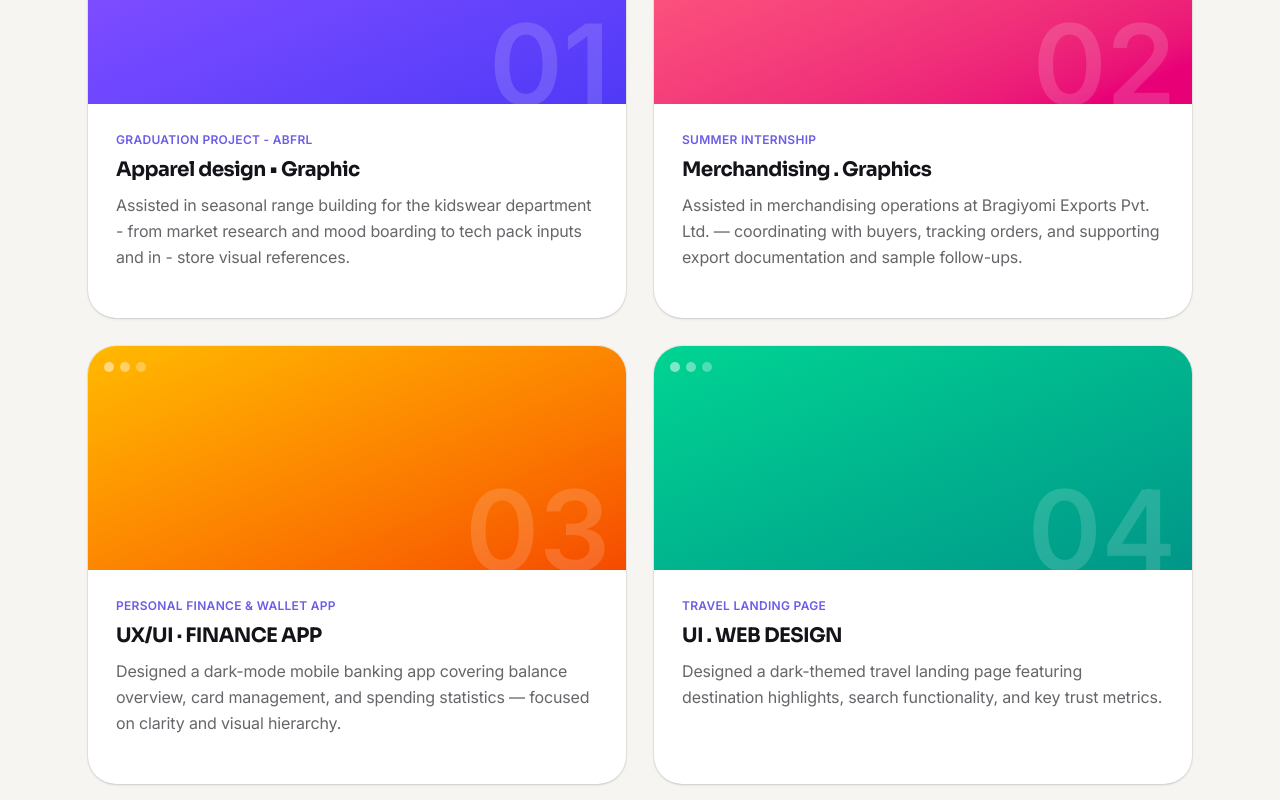
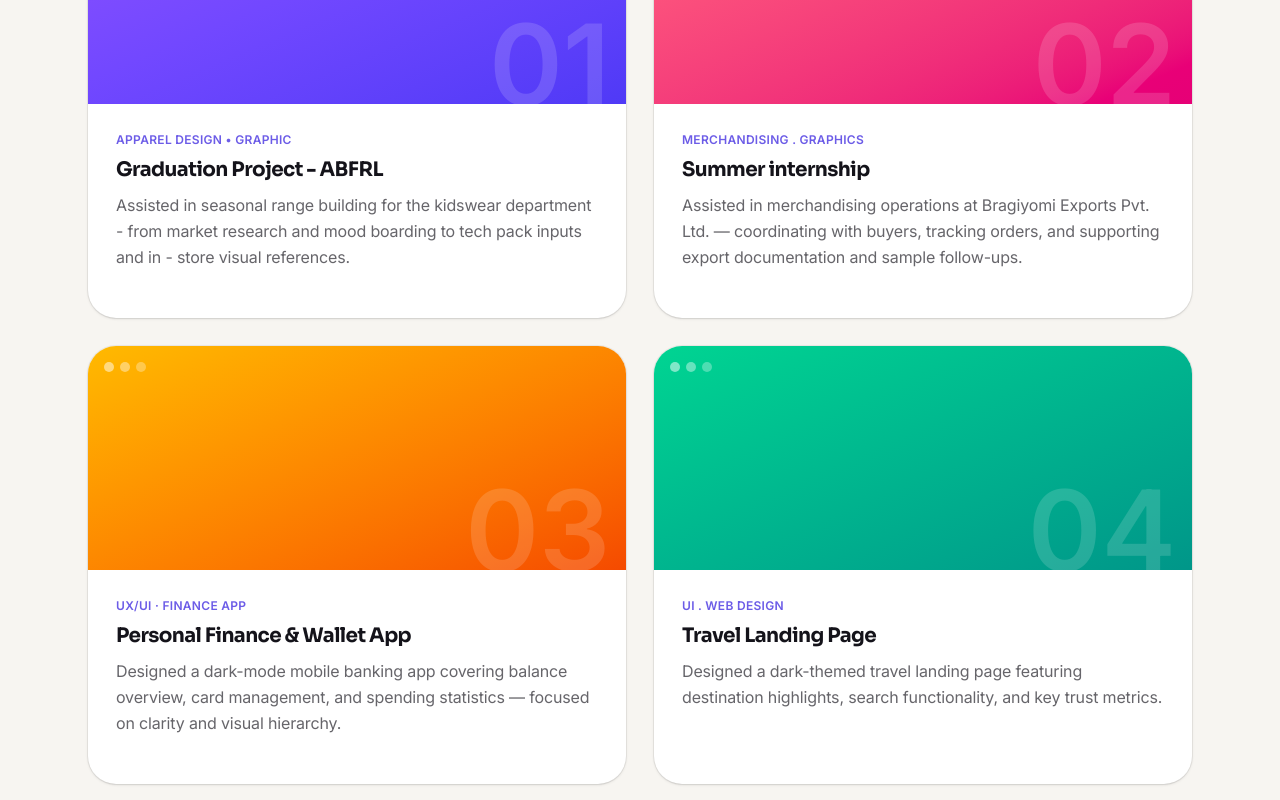
Before and after one commit to BinishB123/ui-ux-portfolio, a React (Vite) app: page / in a window 1280 px wide. Shown: the part 1320-2120 px from the top of the page. Built offline with nearby package versions, Linux system fonts and the light colour scheme.

Commit message:
content change

```diff
--- a/src/components/SocialIcons.jsx
+++ b/src/components/SocialIcons.jsx
@@ -3,20 +3,9 @@
  * Each accepts a `size` prop and uses currentColor so it inherits text color.
  */
 
-export const InstagramIcon = ({ size = 18 }) => (
-  <svg
-    width={size}
-    height={size}
-    viewBox="0 0 24 24"
-    fill="none"
-    stroke="currentColor"
-    strokeWidth="2"
-    strokeLinecap="round"
-    strokeLinejoin="round"
-  >
-    <rect x="2" y="2" width="20" height="20" rx="5" />
-    <circle cx="12" cy="12" r="4" />
-    <circle cx="17.5" cy="6.5" r="1" fill="currentColor" stroke="none" />
+export const InstagramIcon = ({ size = 17 }) => (
+   <svg width={size} height={size} viewBox="0 0 16 16" fill="currentColor">
+    <path d="M4.654 3c.461 0 .887.035 1.278.14.39.07.711.216.996.391.286.176.497.426.641.747.14.32.216.711.216 1.137 0 .496-.106.922-.356 1.242-.215.32-.566.606-.997.817.606.176 1.067.496 1.348.922.281.426.461.957.461 1.563 0 .496-.105.922-.285 1.278a2.317 2.317 0 0 1-.782.887c-.32.215-.711.39-1.137.496a5.329 5.329 0 0 1-1.278.176L0 12.803V3h4.654zm-.285 3.978c.39 0 .71-.105.957-.285.246-.18.355-.497.355-.887 0-.216-.035-.426-.105-.567a.981.981 0 0 0-.32-.355 1.84 1.84 0 0 0-.461-.176c-.176-.035-.356-.035-.567-.035H2.17v2.31h2.2zm.105 4.193c.215 0 .426-.035.606-.07.176-.035.356-.106.496-.216.14-.11.25-.215.356-.39.07-.176.14-.391.14-.641 0-.496-.14-.852-.426-1.102-.285-.215-.676-.32-1.137-.32H2.17v2.734h2.305v.005zM11.978 3.96h4.69v1.13h-4.69V3.96zm.142 8.473c.286.285.711.426 1.278.426.39 0 .746-.106 1.032-.286.285-.215.46-.426.53-.64h1.74c-.286.851-.712 1.457-1.278 1.848-.566.355-1.243.566-2.06.566a4.106 4.106 0 0 1-1.527-.285 2.85 2.85 0 0 1-1.137-.817 3.522 3.522 0 0 1-.711-1.243 5.18 5.18 0 0 1-.25-1.598c0-.567.075-1.102.25-1.563.176-.496.426-.887.747-1.243.32-.355.711-.64 1.137-.816.461-.211.957-.286 1.527-.286.64 0 1.207.106 1.668.391.461.25.852.602 1.137 1.028.32.426.531.957.676 1.527.105.532.14 1.103.105 1.668H12.12c0 .605.211 1.066.531 1.347zm.071-3.232c-.286.25-.426.64-.461 1.137h2.838c-.035-.532-.196-.922-.461-1.172-.265-.25-.602-.376-1.018-.376-.426 0-.747.126-.898.41z" />
   </svg>
 );
 
@@ -25,3 +14,10 @@ export const LinkedInIcon = ({ size = 18 }) => (
     <path d="M19 0h-14c-2.76 0-5 2.24-5 5v14c0 2.76 2.24 5 5 5h14c2.76 0 5-2.24 5-5v-14c0-2.76-2.24-5-5-5zM8 19h-3v-9h3v9zm-1.5-10.28c-.97 0-1.75-.79-1.75-1.75s.78-1.75 1.75-1.75 1.75.79 1.75 1.75-.78 1.75-1.75 1.75zm13.5 10.28h-3v-4.5c0-1.08-.02-2.47-1.5-2.47-1.5 0-1.73 1.17-1.73 2.39v4.58h-3v-9h2.88v1.23h.04c.4-.76 1.38-1.56 2.84-1.56 3.04 0 3.6 2 3.6 4.59v4.74z" />
   </svg>
 );
+
+
+export const BehanceIcon = ({ size = 18 }) => (
+  <svg width={size} height={size} viewBox="0 0 16 16" fill="currentColor">
+    <path d="M4.654 3c.461 0 .887.035 1.278.14.39.07.711.216.996.391.286.176.497.426.641.747.14.32.216.711.216 1.137 0 .496-.106.922-.356 1.242-.215.32-.566.606-.997.817.606.176 1.067.496 1.348.922.281.426.461.957.461 1.563 0 .496-.105.922-.285 1.278a2.317 2.317 0 0 1-.782.887c-.32.215-.711.39-1.137.496a5.329 5.329 0 0 1-1.278.176L0 12.803V3h4.654zm-.285 3.978c.39 0 .71-.105.957-.285.246-.18.355-.497.355-.887 0-.216-.035-.426-.105-.567a.981.981 0 0 0-.32-.355 1.84 1.84 0 0 0-.461-.176c-.176-.035-.356-.035-.567-.035H2.17v2.31h2.2zm.105 4.193c.215 0 .426-.035.606-.07.176-.035.356-.106.496-.216.14-.11.25-.215.356-.39.07-.176.14-.391.14-.641 0-.496-.14-.852-.426-1.102-.285-.215-.676-.32-1.137-.32H2.17v2.734h2.305v.005zM11.978 3.96h4.69v1.13h-4.69V3.96zm.142 8.473c.286.285.711.426 1.278.426.39 0 .746-.106 1.032-.286.285-.215.46-.426.53-.64h1.74c-.286.851-.712 1.457-1.278 1.848-.566.355-1.243.566-2.06.566a4.106 4.106 0 0 1-1.527-.285 2.85 2.85 0 0 1-1.137-.817 3.522 3.522 0 0 1-.711-1.243 5.18 5.18 0 0 1-.25-1.598c0-.567.075-1.102.25-1.563.176-.496.426-.887.747-1.243.32-.355.711-.64 1.137-.816.461-.211.957-.286 1.527-.286.64 0 1.207.106 1.668.391.461.25.852.602 1.137 1.028.32.426.531.957.676 1.527.105.532.14 1.103.105 1.668H12.12c0 .605.211 1.066.531 1.347zm.071-3.232c-.286.25-.426.64-.461 1.137h2.838c-.035-.532-.196-.922-.461-1.172-.265-.25-.602-.376-1.018-.376-.426 0-.747.126-.898.41z" />
+  </svg>
+);
--- a/src/data/content.js
+++ b/src/data/content.js
@@ -20,7 +20,7 @@ export const PROFILE = {
   experience: { value: "Open", label: "to work" },
   // icon must match a key in the ICONS map in Contact.jsx
   socials: [
-    { label: "Instagram", icon: "Instagram", url: "#" },
+    { label: "Instagram", icon: "Instagram", url: "https://www.behance.net/sakshiarya8" },
     { label: "LinkedIn", icon: "LinkedIn", url: " https://www.linkedin.com/in/arya-sakshi02/" },
   ],
 };
@@ -93,32 +93,32 @@ export const PROCESS = [
 
 export const PROJECTS = [
   {
-    title: "Apparel design • Graphic",
-    category: "Graduation Project - ABFRL",
+    title: "Graduation Project - ABFRL",
+    category: " Apparel design • Graphic",
     description: "Assisted in seasonal range building for the kidswear department - from market research and mood boarding to tech pack inputs and in - store visual references.",
     tags: [],
     color: "from-violet-500 to-indigo-600",
     url: "https://canva.link/x6njik4v6jzo5ct",
   },
   {
-    title: "Merchandising . Graphics",
-    category: "Summer internship",
+    title: "Summer internship",
+    category: " Merchandising . Graphics",
     description: "Assisted in merchandising operations at Bragiyomi Exports Pvt. Ltd. — coordinating with buyers, tracking orders, and supporting export documentation and sample follow-ups.",
     tags: [],
     color: "from-rose-400 to-pink-600",
     url: "https://canva.link/g13tv6tyiglv05f",
   },
   {
-    title: "UX/UI · FINANCE APP",
-    category: "Personal Finance & Wallet App",
+    title: "Personal Finance & Wallet App",
+    category: " UX/UI · FINANCE APP",
     description: "Designed a dark-mode mobile banking app covering balance overview, card management, and spending statistics — focused on clarity and visual hierarchy.",
     tags: [],
     color: "from-amber-400 to-orange-600",
     url: "https://www.figma.com/design/2zbxXhjOEoUdcgMf1tsV5R/App-ui?m=auto&t=OeLl1nZ9BTLfo6c7-6",
   },
   {
-    title: "UI . WEB DESIGN",
-    category: "Travel Landing Page",
+    title: " Travel Landing Page",
+    category: "UI . WEB DESIGN",
     description: "Designed a dark-themed travel landing page featuring destination highlights, search functionality, and key trust metrics.",
     tags: [],
     color: "from-emerald-400 to-teal-600",
```
